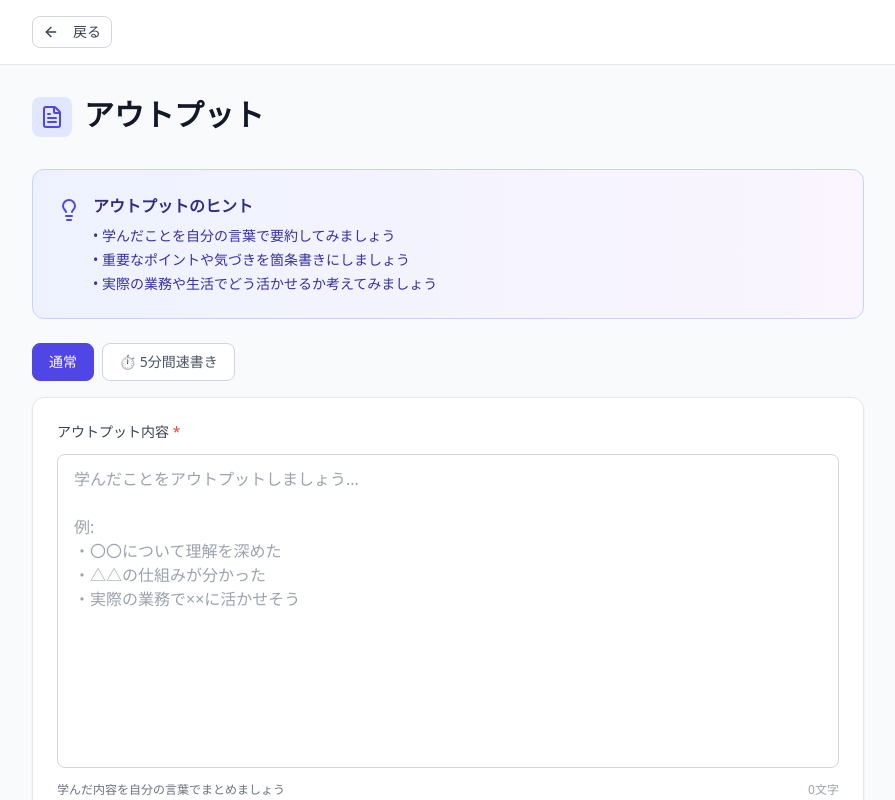
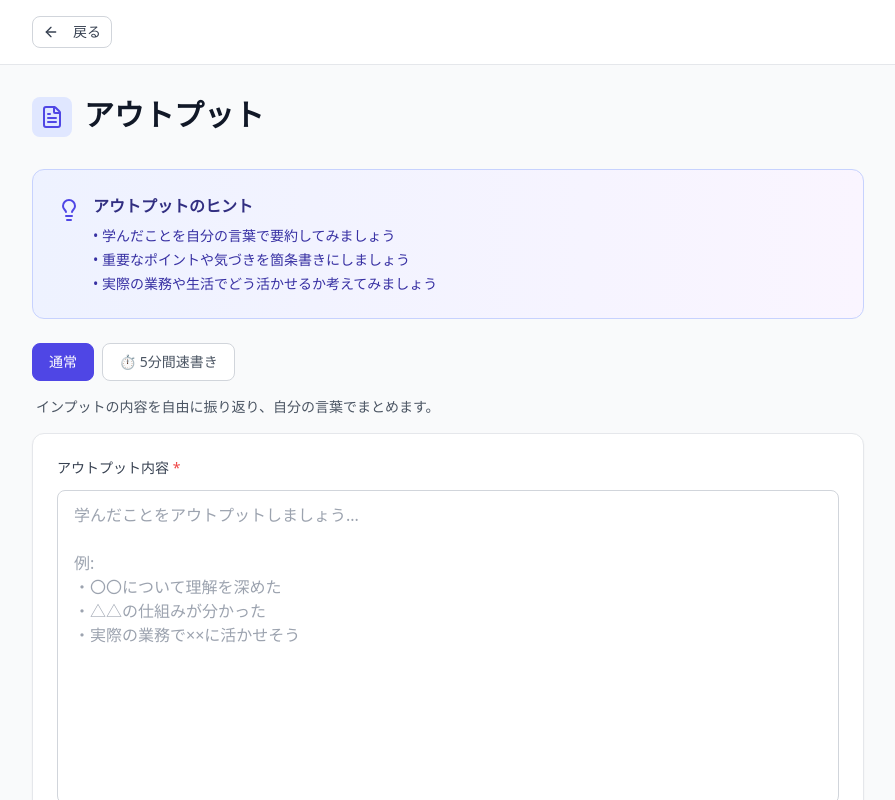
Before and after one commit to hikaru-28/outlog-frontend, a React (Vite) app: page /inputs/1/output in a window 1280 px wide. Shown: the top 800 px of the page, without its empty margins (192-1087 px from the left). Built offline with nearby package versions, Linux system fonts and the light colour scheme; no server answers; sample sign-in values are in the browser's storage.

Commit message:
feat: アウトプット方式ごとの説明文を追加

```diff
--- a/src/pages/OutputPage.tsx
+++ b/src/pages/OutputPage.tsx
@@ -20,6 +20,17 @@ const OutputPage = () => {
     const [timeLeft, setTimeLeft] = useState<number>(5 * 60) // 5分間のタイマー（秒単位）
     const [isTimerRunning, setIsTimerRunning] = useState<boolean>(false)
     const [isTimeUp, setIsTimeUp] = useState<boolean>(false)
+
+    const outputTypeInfo: Record<string, { label: string; description: string }> = {
+        normal: {
+            label: '通常',
+            description: 'インプットの内容を自由に振り返り、自分の言葉でまとめます。',
+        },
+        speed_write: {
+            label: '5分間速書き',
+            description: 'タイマーが鳴るまで止まらずに書き続けます。何が記憶に残っているかを素早く確認するのに最適です。'
+        },
+    }
 
     const fetchData = async () => {
         try {
@@ -158,6 +169,10 @@ const OutputPage = () => {
                     </button>
                 </div>
 
+                <p className="text-sm text-gray-600 mb-4 px-1">
+                    {outputTypeInfo[outputType].description}
+                </p>
+
                 <form onSubmit={handleSubmit} className="bg-white rounded-xl border border-gray-200 shadow-sm">
                     <div className="p-6">
                         {outputType === 'speed_write' && (
```
